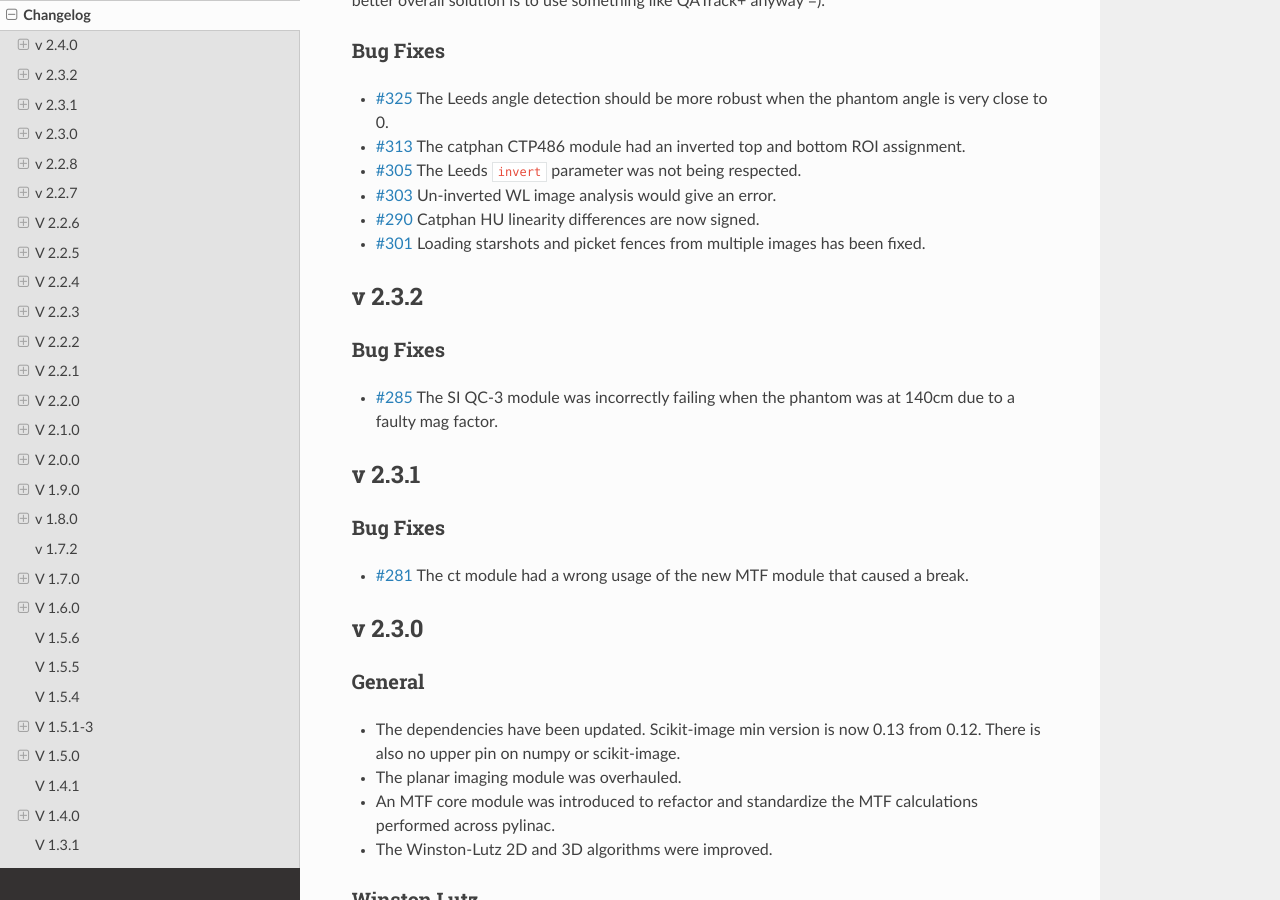
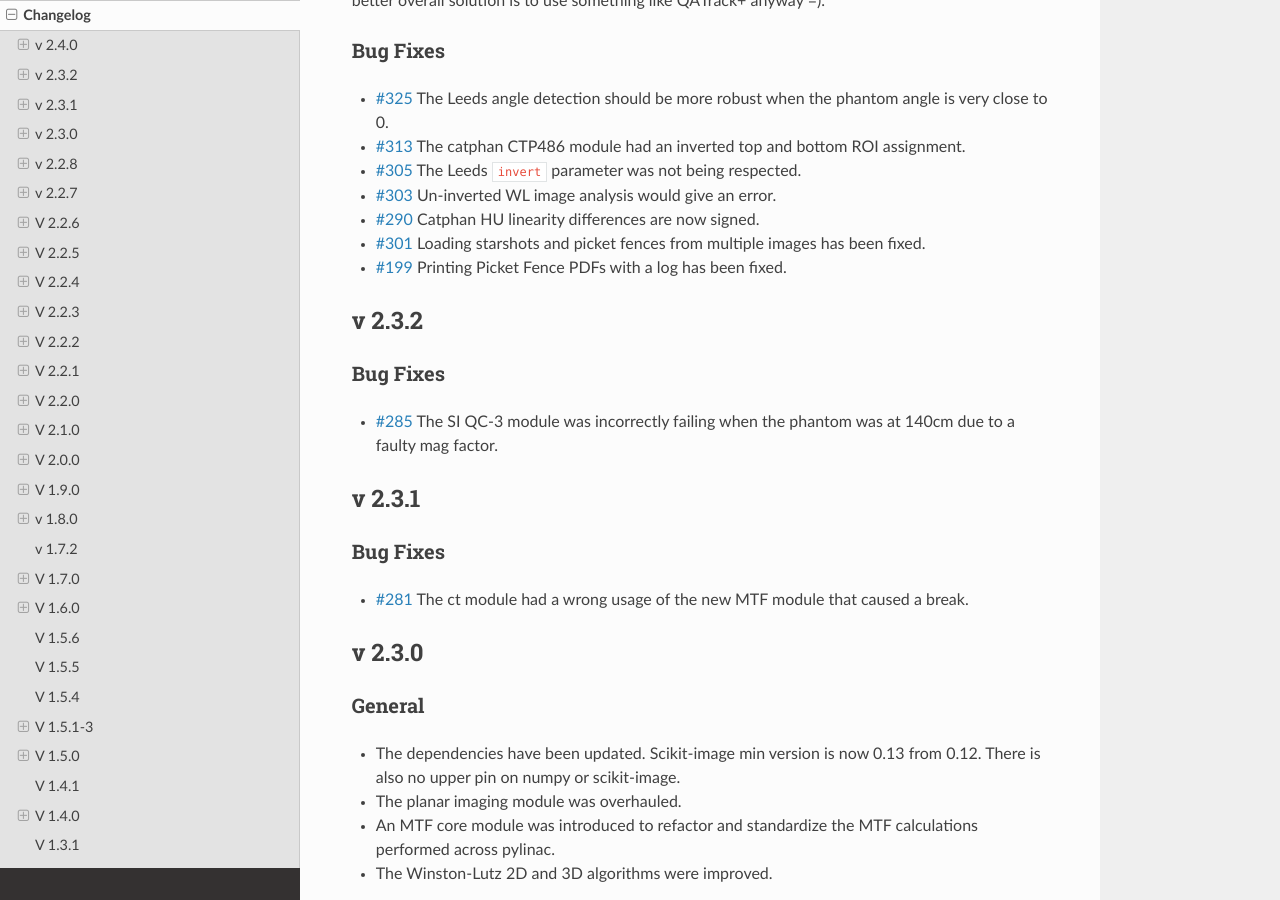
Before and after one commit to jrkerns/pylinac, a Sphinx documentation site: the page built from docs/source/changelog.rst, in a window 1280 px wide and 900 px high, scrolled down 1983 px. Built offline with Sphinx 7.4.7 and the Read the Docs theme 2.0.0, drawn with Linux system fonts in a browser that asks for light colours; pages that are not in the unit, such as notebooks, are missing from menus; cross-references to code outside the pages are shown as plain code.

Commit message:
Changelog update. Ready for v2.4

```diff
--- a/docs/source/changelog.rst
+++ b/docs/source/changelog.rst
@@ -87,6 +87,7 @@ Bug Fixes
 * `#303 <https://github.com/jrkerns/pylinac/issues/303>`_ Un-inverted WL image analysis would give an error.
 * `#290 <https://github.com/jrkerns/pylinac/issues/290>`_ Catphan HU linearity differences are now signed.
 * `#301 <https://github.com/jrkerns/pylinac/issues/301>`_ Loading starshots and picket fences from multiple images has been fixed.
+* `#199 <https://github.com/jrkerns/pylinac/issues/199>`_ Printing Picket Fence PDFs with a log has been fixed.
 
 
 v 2.3.2
```
